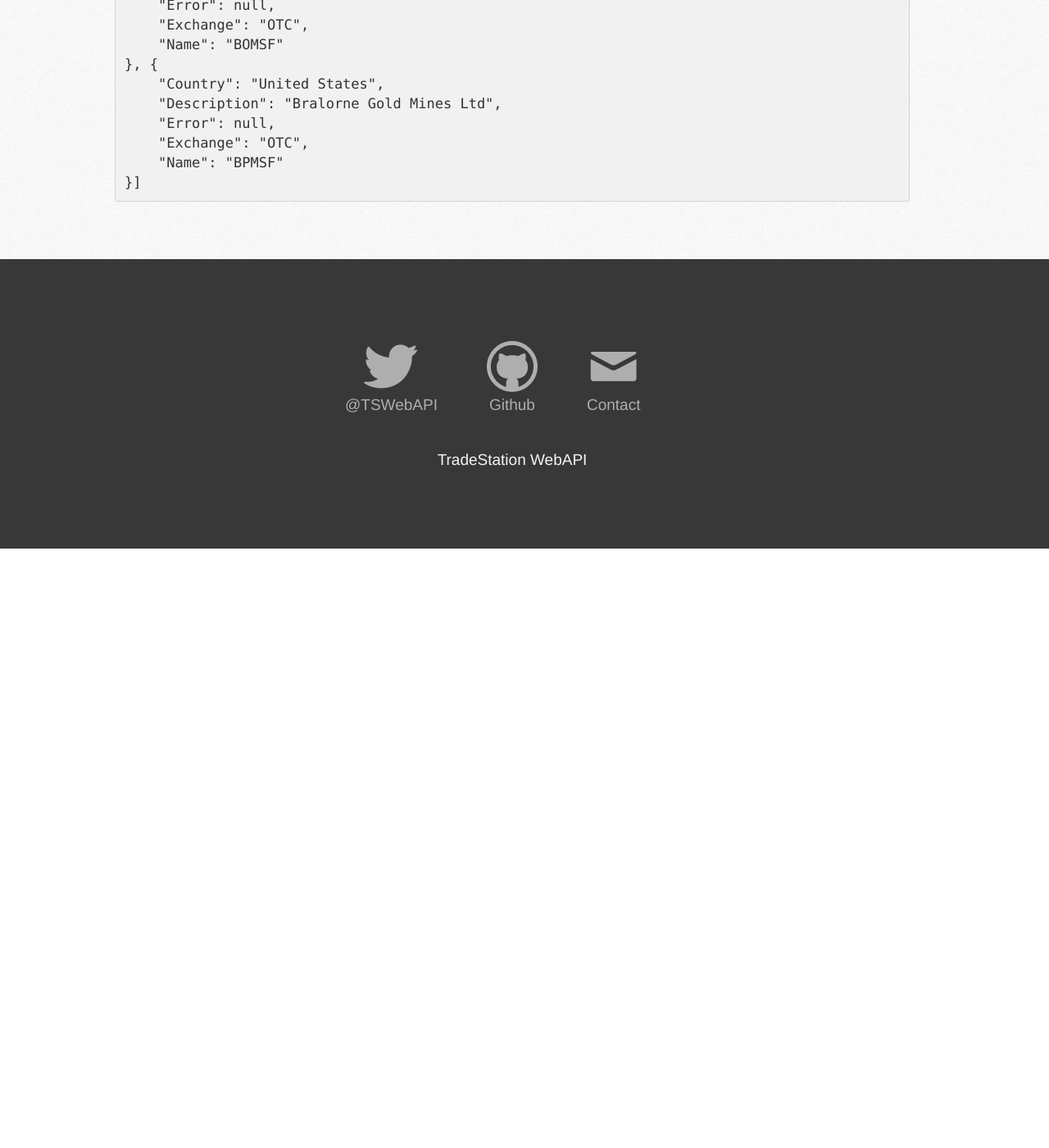
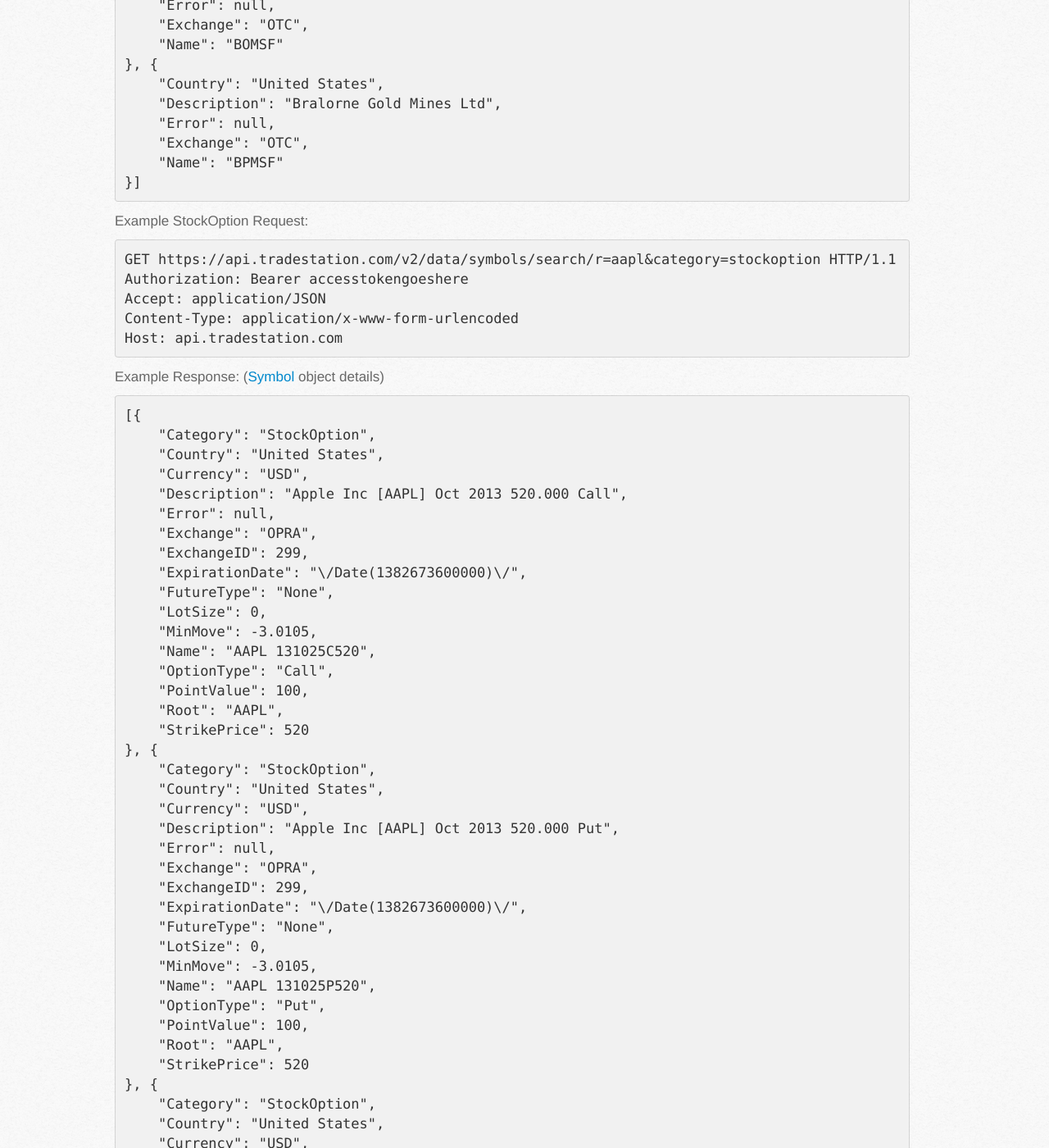
Before and after one commit to tradestation/webapi-docs, a Jekyll site: the page built from en/data/symbol-lookup.md, in a window 1280 px wide and 1400 px high, scrolled down 4051 px. Shown: the whole window at 82% size. Built offline with Jekyll 4.4.1, drawn with Linux system fonts in a browser that asks for light colours; nearby versions of some CDN libraries; before the commit the page ends 4720 px from its top, so only the background shows below that; some of the changed text lies outside the part shown.

Commit message:
Add StockOption example

```diff
--- a/en/data/symbol-lookup.md
+++ b/en/data/symbol-lookup.md
@@ -170,3 +170,66 @@
         "Exchange": "OTC",
         "Name": "BPMSF"
     }]
+
+Example StockOption Request:
+
+    GET https://api.tradestation.com/v2/data/symbols/search/r=aapl&category=stockoption HTTP/1.1
+    Authorization: Bearer accesstokengoeshere
+    Accept: application/JSON
+    Content-Type: application/x-www-form-urlencoded
+    Host: api.tradestation.com
+
+Example Response: ([Symbol](../../objects/symbol) object details)
+
+    [{
+        "Category": "StockOption",
+        "Country": "United States",
+        "Currency": "USD",
+        "Description": "Apple Inc [AAPL] Oct 2013 520.000 Call",
+        "Error": null,
+        "Exchange": "OPRA",
+        "ExchangeID": 299,
+        "ExpirationDate": "\/Date(1382673600000)\/",
+        "FutureType": "None",
+        "LotSize": 0,
+        "MinMove": -3.0105,
+        "Name": "AAPL 131025C520",
+        "OptionType": "Call",
+        "PointValue": 100,
+        "Root": "AAPL",
+        "StrikePrice": 520
+    }, {
+        "Category": "StockOption",
+        "Country": "United States",
+        "Currency": "USD",
+        "Description": "Apple Inc [AAPL] Oct 2013 520.000 Put",
+        "Error": null,
+        "Exchange": "OPRA",
+        "ExchangeID": 299,
+        "ExpirationDate": "\/Date(1382673600000)\/",
+        "FutureType": "None",
+        "LotSize": 0,
+        "MinMove": -3.0105,
+        "Name": "AAPL 131025P520",
+        "OptionType": "Put",
+        "PointValue": 100,
+        "Root": "AAPL",
+        "StrikePrice": 520
+    }, {
+        "Category": "StockOption",
+        "Country": "United States",
+        "Currency": "USD",
+        "Description": "Apple Inc [AAPL] Oct 2013 530.000 Call",
+        "Error": null,
+        "Exchange": "OPRA",
+        "ExchangeID": 299,
+        "ExpirationDate": "\/Date(1382673600000)\/",
+        "FutureType": "None",
+        "LotSize": 0,
+        "MinMove": -3.0105,
+        "Name": "AAPL 131025C530",
+        "OptionType": "Call",
+        "PointValue": 100,
+        "Root": "AAPL",
+        "StrikePrice": 530
+    }]
```
Also changed, not shown: other parts of en/data/symbol-lookup.md (+1 -1 lines).
